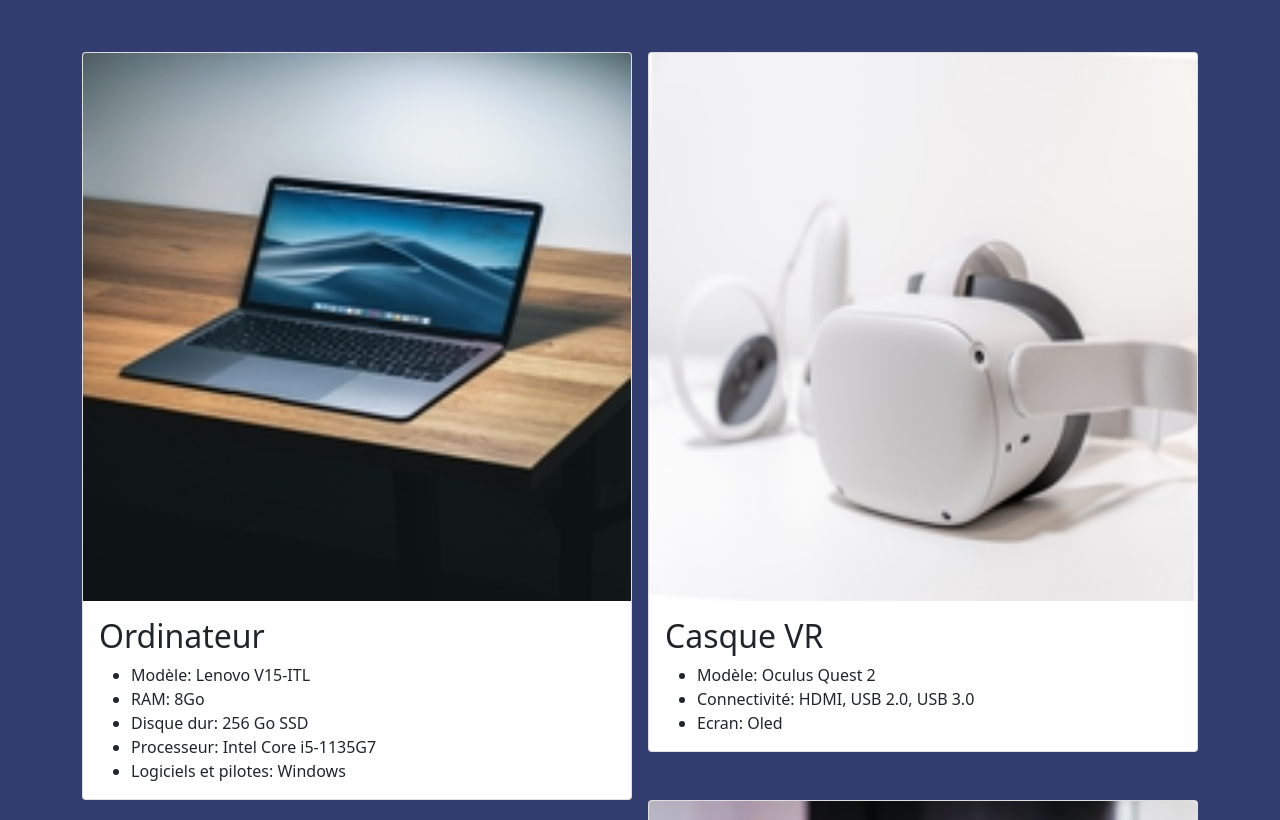
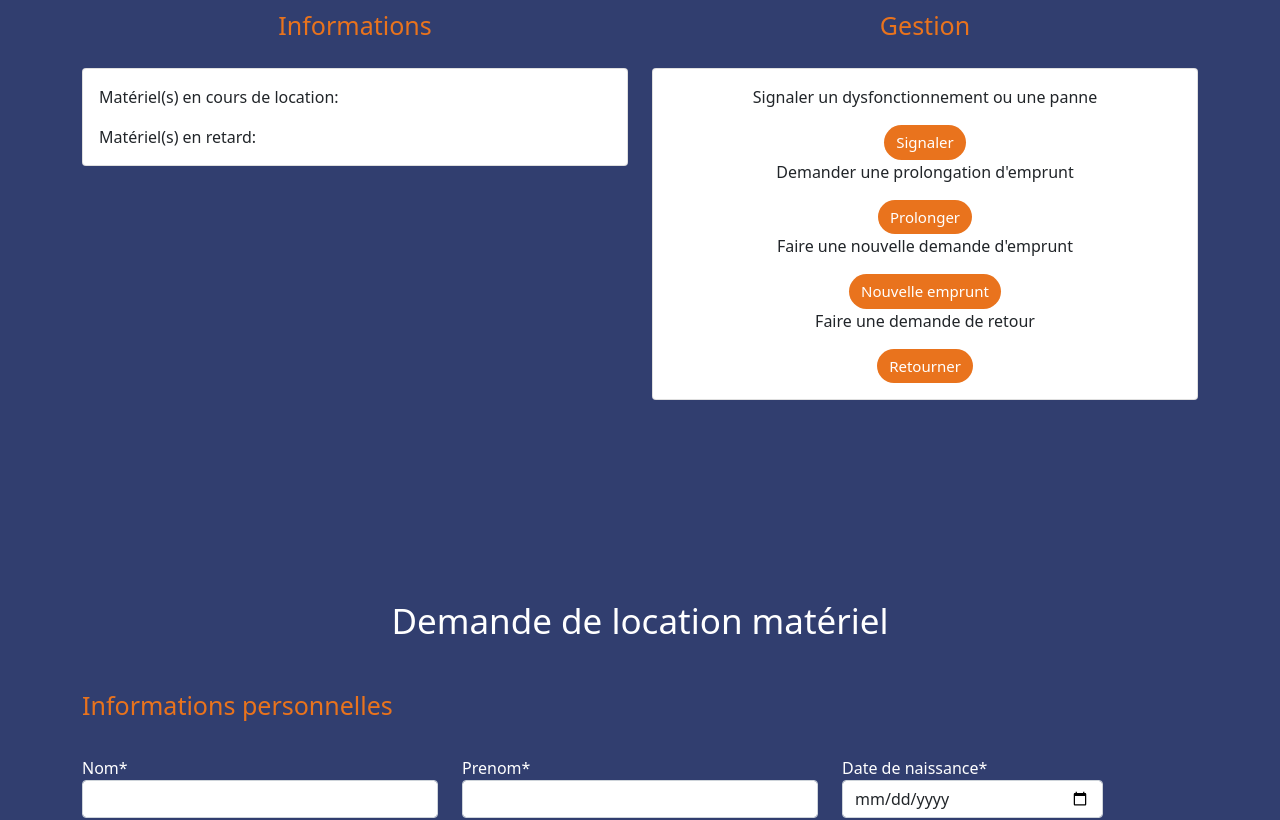
Before and after one commit to Corentin-57/LocMnsAngular, an Angular app: page / in a window 1280 px wide. Shown: the part 280-1100 px from the top of the page. Built offline with nearby package versions, Linux system fonts and the light colour scheme.

Commit message:
Création page etudient intervenant

```diff
--- a/src/app/accueil/accueil.component.scss
+++ b/src/app/accueil/accueil.component.scss
@@ -5,6 +5,6 @@
 h1{
     text-align: center;
     color: white;
-    padding-top: 50px;
+    padding-top: 200px;
     padding-bottom: 100px;
 }
--- a/src/app/app.component.html
+++ b/src/app/app.component.html
@@ -1 +1,2 @@
-<app-accueil></app-accueil>
+<!-- <app-accueil></app-accueil> -->
+<app-page-etudiant></app-page-etudiant>
--- a/src/app/app.module.ts
+++ b/src/app/app.module.ts
@@ -5,12 +5,14 @@ import { AppRoutingModule } from './app-routing.module';
 import { AppComponent } from './app.component';
 import { HeaderComponent } from './header/header.component';
 import { AccueilComponent } from './accueil/accueil.component';
+import { PageEtudiantComponent } from './page-etudiant/page-etudiant.component';
 
 @NgModule({
   declarations: [
     AppComponent,
     HeaderComponent,
-    AccueilComponent
+    AccueilComponent,
+    PageEtudiantComponent
   ],
   imports: [
     BrowserModule,
--- a/src/app/header/header.component.html
+++ b/src/app/header/header.component.html
@@ -1,5 +1,5 @@
 <div class="header">
-    <nav class="navbar navbar-expand-lg navbar-light bg-light">
+    <nav class="navbar navbar-expand-lg navbar-light bg-light fixed-top">
       <div class="container-fluid">
         <a class="navbar-brand" href="#">
           <img [src]="cheminLogo" alt="Logo du site" width="100" height="100"/>
--- /dev/null
+++ b/src/app/page-etudiant/page-etudiant.component.html
@@ -0,0 +1,149 @@
+<app-header></app-header>
+
+<div class="pageEtudiant">
+
+  <div class="container">
+    <h2 class="text-center mb-5">Matériel en location</h2>
+    <div class="row text-center">
+      <div class="col-6">
+        <h3>Informations</h3>
+        <div class="card text-start">
+          <div class="card-body">
+            <p class="card-text">Matériel(s) en cours de location:</p>
+            <p class="card-text">Matériel(s) en retard:</p>
+          </div>
+        </div>
+      </div>
+      <div class="col-6">
+        <h3>Gestion</h3>
+        <div class="card text-center">
+          <div class="card-body">
+            <p class="card-text">Signaler un dysfonctionnement ou une panne</p>
+            <a href="#" class="btn btn-primary boutonsGestion">Signaler</a>
+            <p class="card-text">Demander une prolongation d'emprunt</p>
+            <a href="#" class="btn btn-primary boutonsGestion">Prolonger</a>
+            <p class="card-text">Faire une nouvelle demande d'emprunt</p>
+            <a href="#" class="btn btn-primary boutonsGestion">Nouvelle emprunt</a>
+            <p class="card-text">Faire une demande de retour</p>
+            <a href="#" class="btn btn-primary boutonsGestion">Retourner</a>
+          </div>
+        </div>
+      </div>
+    </div>
+
+  <form>
+    <h2 class="text-center mb-5">Demande de location matériel</h2>
+    <h3 class="mb-3">Informations personnelles</h3>
+      <div class="form-row">
+        <div class="row">
+          <div class="col-md-4 mb-3">
+            <label for="validationDefault01">Nom*</label>
+            <input type="text" class="form-control" id="validationDefault01" required>
+          </div>
+          <div class="col-md-4 mb-3">
+            <label for="validationDefault02">Prenom*</label>
+            <input type="text" class="form-control" id="validationDefault02" required>
+          </div>
+          <div class="col-md-3 mb-3">
+            <label for="validationDefault01">Date de naissance*</label>
+            <input type="date" class="form-control" id="validationDefault01" required>
+          </div>
+        </div>
+        <div class="row">
+          <div class="col-md-4 mb-3">
+            <label for="validationDefault02">Adresse*</label>
+            <input type="text" class="form-control" id="validationDefault02" placeholder="Numéro et nom de rue" required>
+          </div>
+          <div class="col-md-3 mb-3">
+            <label for="validationDefault03">Ville*</label>
+            <input type="text" class="form-control" id="validationDefault03" required>
+          </div>
+          <div class="col-md-3 mb-3">
+            <label for="validationDefault05">Code postal*</label>
+            <input type="text" class="form-control" id="validationDefault05" required>
+          </div>
+        </div>
+        <div class="row">
+          <div class="col-md-3 mb-3">
+            <label for="validationDefaultUsername">Mail*</label>
+            <div class="input-group">
+              <div class="input-group-prepend">
+                <span class="input-group-text" id="inputGroupPrepend2">@</span>
+              </div>
+              <input type="text" class="form-control" id="validationDefaultUsername" placeholder="exemple@gmail.com" aria-describedby="inputGroupPrepend2" required>
+            </div>
+          </div>
+          <div class="col-md-3 mb-3">
+            <label>Veuillez choisir votre statut...</label>
+            <select class="form-select" aria-label="Default select example">
+              <option selected></option>
+              <option value="1">Etudiant</option>
+              <option value="2">Intervenant</option>
+            </select>
+          </div>
+        </div>
+      </div>
+
+      <h3 class="mb-3 mt-4">Informations matériel</h3>
+      <div class="row">
+        <div class="col-md-3 mb-3">
+          <label>Sélectionnez le matériel :</label>
+          <select class="form-select" aria-label="Default select example">
+            <option selected></option>
+            <option value="1">Ordinateur</option>
+            <option value="2">Webcam</option>
+            <option value="3">Projecteur</option>
+            <option value="4">Casque VR</option>
+          </select>
+        </div>
+        <div class="col-md-3 mb-3">
+          <label>Sélectionnez le lieu :</label>
+          <select class="form-select" aria-label="Default select example">
+            <option selected></option>
+            <option value="1">MNS</option>
+            <option value="2">IFA</option>
+          </select>
+        </div>
+        <div class="col-md-3 mb-3">
+          <label>Sélectionnez le cadre d'utilisation :</label>
+          <select class="form-select" aria-label="Default select example">
+            <option selected></option>
+            <option value="1">Cours</option>
+            <option value="2">Salon professionnel</option>
+            <option value="3">Réunion</option>
+            <option value="4">Location longue</option>
+          </select>
+        </div>
+      </div>
+
+      <h3 class="mb-3 mt-4">Dates de réservation</h3>
+        <div class="form-row">
+          <div class="row">
+            <div class="col-md-3 mb-3">
+              <label for="validationDefault01">Date de début d'emprunt*</label>
+              <input type="date" class="form-control" id="validationDefault01" required>
+            </div>
+            <div class="col-md-3 mb-3">
+              <label for="validationDefault02">Date fin d'emprunt*</label>
+              <input type="date" class="form-control" id="validationDefault02" required>
+            </div>
+          </div>
+        </div>
+        <div class="d-flex justify-content-center">
+          <div class="form-group">
+            <div class="form-check mt-4 mb-3">
+              <input class="form-check-input" type="checkbox" value="" id="invalidCheck2" required>
+              <label class="form-check-label" for="invalidCheck2">
+                Je certifie sur l'honneur l'exactitude des renseignements fournis ci-dessus
+              </label>
+            </div>
+          </div>
+        </div>
+
+        <div class="d-flex justify-content-center">
+          <button class="btn boutonFormulaire mb-5" type="submit">Envoyer</button>
+        </div>
+
+  </form>
+  </div>
+</div>
--- /dev/null
+++ b/src/app/page-etudiant/page-etudiant.component.scss
@@ -0,0 +1,35 @@
+.boutonFormulaire{
+    background-color: #E9731D;
+    font-weight: bold;
+    font-size: 20px;
+    border-radius: 30px;
+    padding-left: 100px;
+    padding-right: 100px;
+}
+
+.boutonsGestion{
+    background-color: #E9731D;
+    font-size: 15px;
+    border-radius: 30px;
+    border: none;
+}
+
+h2{
+    font-size: 35px;
+    padding-top: 200px;
+    color: white;
+}
+
+h3{
+    font-size: 25px;
+    color: #E9731D ;
+    padding-bottom: 20px;
+}
+
+.pageEtudiant{
+    background-color: #313E6F;
+}
+
+form{
+    color: white;
+}
--- /dev/null
+++ b/src/app/page-etudiant/page-etudiant.component.ts
@@ -0,0 +1,15 @@
+import { Component, OnInit } from '@angular/core';
+
+@Component({
+  selector: 'app-page-etudiant',
+  templateUrl: './page-etudiant.component.html',
+  styleUrls: ['./page-etudiant.component.scss']
+})
+export class PageEtudiantComponent implements OnInit {
+
+  constructor() { }
+
+  ngOnInit(): void {
+  }
+
+}
```
Also changed, not shown: 1 other file (tests, documents, lock files or other folders).
